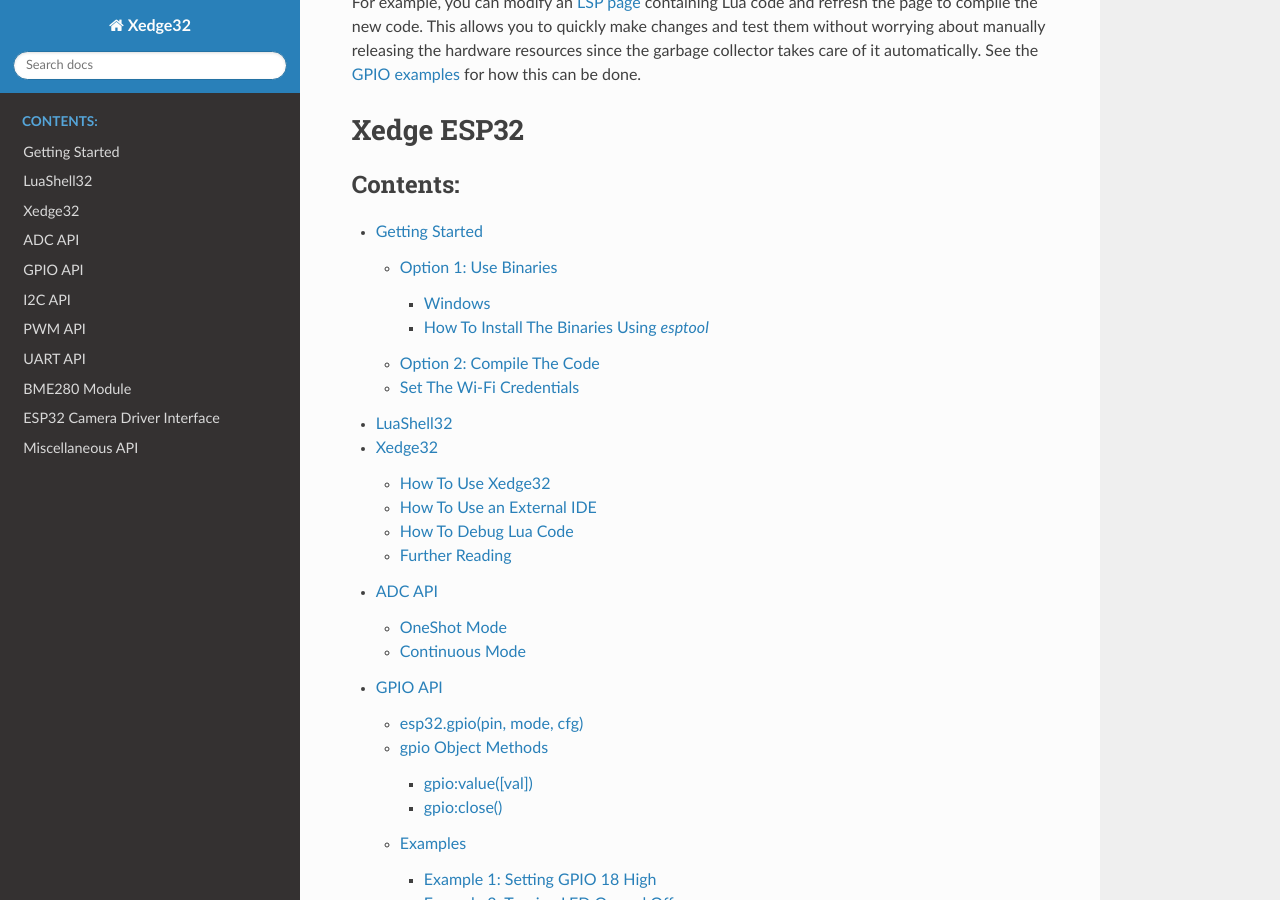
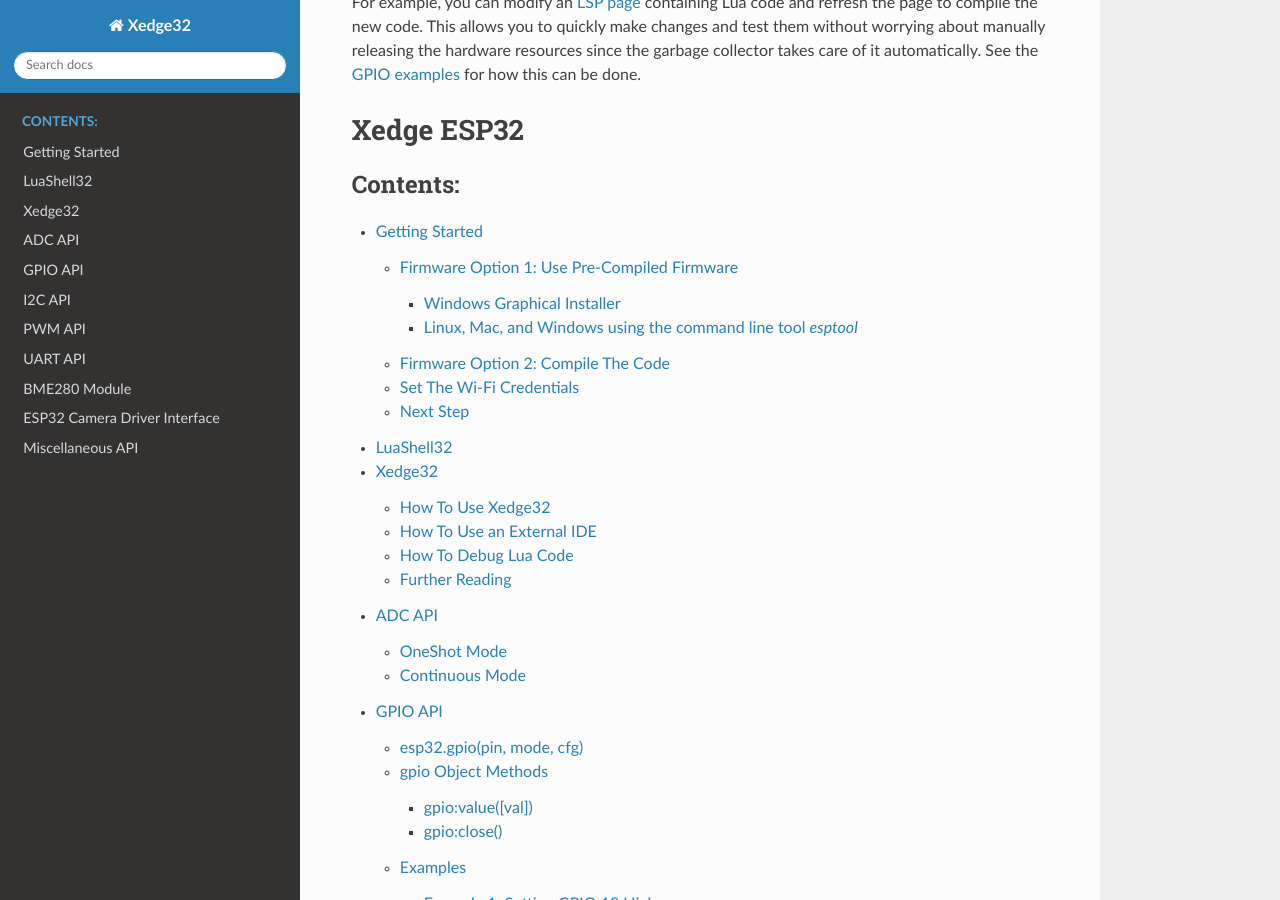
Before and after one commit to RealTimeLogic/Xedge32, a Sphinx documentation site: the page built from doc/index.rst, in a window 1280 px wide and 900 px high, scrolled down 1469 px. Built offline with Sphinx 7.4.7 and the Read the Docs theme 2.0.0, drawn with Linux system fonts in a browser that asks for light colours.

```diff
--- a/doc/source/GettingStarted.rst
+++ b/doc/source/GettingStarted.rst
@@ -3,14 +3,18 @@ Getting Started
 
 To get started, you must upload the firmware to an ESP32 with PSRAM, such as the `ESP32 WROVER <https://www.google.com/search?q=esp32+wrover>`_ board, using a flashing tool or programming software. You can either use our ready-to-use firmware binary files or compile the C source code using the Espressif ESP-IDF.
 
+.. contents:: Get started as follows:
+   :depth: 2
+   :local:
 
-Option 1: Use Binaries
-------------------------
 
-The binaries can be installed using Windows, Mac, and Linux using the command line tool `esptool`. Refer to the instructions below for details. We will start by showing how to use a graphical installer, which is only compatible with Windows.
+Firmware Option 1: Use Pre-Compiled Firmware
+---------------------------------------------
 
-Windows
-~~~~~~~~
+The firmware binaries can be uploaded using Windows, Mac, and Linux using the command line tool `esptool`. Refer to the instructions below for details. We will start by showing how to use a graphical installer, which is only compatible with Windows.
+
+Windows Graphical Installer
+~~~~~~~~~~~~~~~~~~~~~~~~~~~~
 
 To upload the Xcode32 firmware to your ESP32 board, begin by downloading the `ESPRESSIF Flash Tool <https://www.espressif.com/en/support/download/other-tools>`_ and one of:
 
@@ -50,38 +54,39 @@ Unzip both archives.
 
 In the screenshot above, the firmware tool is shown on the left and a Putty terminal connected to the device is shown on the right.
 
-How To Install The Binaries Using `esptool`
-~~~~~~~~~~~~~~~~~~~~~~~~~~~~~~~~~~~~~~~~~~~~~
+Linux, Mac, and Windows using the command line tool `esptool`
+~~~~~~~~~~~~~~~~~~~~~~~~~~~~~~~~~~~~~~~~~~~~~~~~~~~~~~~~~~~~~~~
 
 The following examples show how to use Linux. The commands are similar for Mac and Windows.
 
 Install the required tool:
-.. code-block:: shell
+
+.. code-block:: sh
 
    sudo apt install python3-pip
    pip install esptool
 
 
-Download and flash the ESP32 firmware:
-.. code-block:: shell
+Upload the **ESP32** firmware:
 
-   sudo apt install python3-pip
-   pip install esptool
+.. code-block:: sh
+
    wget https://realtimelogic.com/downloads/bas/Xedge32-Firmware.zip
    unzip Xedge32-Firmware.zip
    ~/.local/bin/esptool.py -p /dev/ttyUSB0 --before default_reset --after hard_reset --chip esp32  write_flash --flash_mode dio --flash_size detect --flash_freq 40m 0x1000 Xedge32-Firmware/bootloader.bin 0x8000 Xedge32-Firmware/partition-table.bin 0x10000 Xedge32-Firmware/xedge.bin
 
 
-Download and flash the ESP32-S3 firmware:
-.. code-block:: shell
+Upload the **ESP32-S3** firmware:
+
+.. code-block:: sh
 
    wget https://realtimelogic.com/downloads/bas/Xedge32-S3-Firmware.zip
    unzip Xedge32-S3-Firmware.zip
    ~/.local/bin/esptool.py  -p /dev/ttyS10 --before default_reset --after hard_reset --chip esp32-s3  write_flash --flash_mode dio --flash_size detect --flash_freq 40m 0x1000 Xedge32-Firmware/bootloader.bin 0x8000 Xedge32-Firmware/partition-table.bin 0x10000 Xedge32-Firmware/xedge.bin
 
 
-Option 2: Compile The Code
---------------------------
+Firmware Option 2: Compile The Code
+-------------------------------------
 
 See the `GitHub Repository <https://github.com/RealTimeLogic/Xedge-ESP32>`_ for details.
 
@@ -104,4 +109,8 @@ Once the upload is complete, the ESP32 should reboot and display a :ref:`LuaShel
 
 The next time you power on the ESP32 device, it should automatically connect to your Wi-Fi network.
 
-.. 1. Navigate to the web file manager at ``http://esp-32-ip-address/rtl/apps/`` using your browser. 2. Drag and drop the ``.boot`` file onto the web file manager to upload it. 3. Verify that the ESP32 automatically connects to your Wi-Fi by rebooting it.
+
+Next Step
+------------
+
+Once Xedge has successfully connected to your network, continue your journey by exploring our guide on how to use :ref:`Xedge32` .
```
Also changed, not shown: doc/source/xedge.rst (+8 -7 lines).
